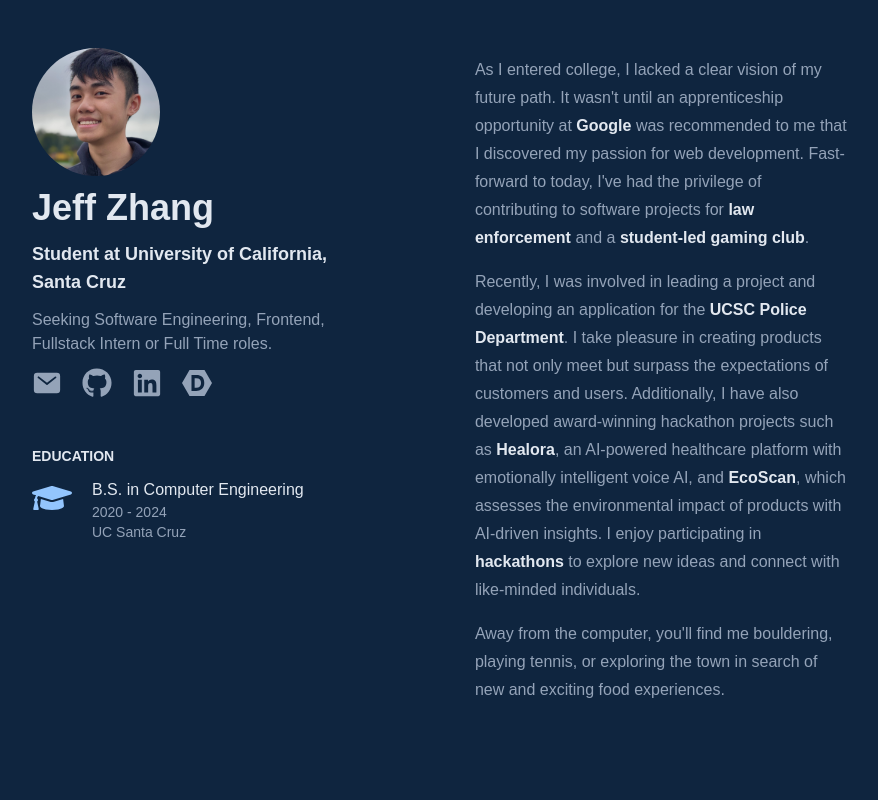
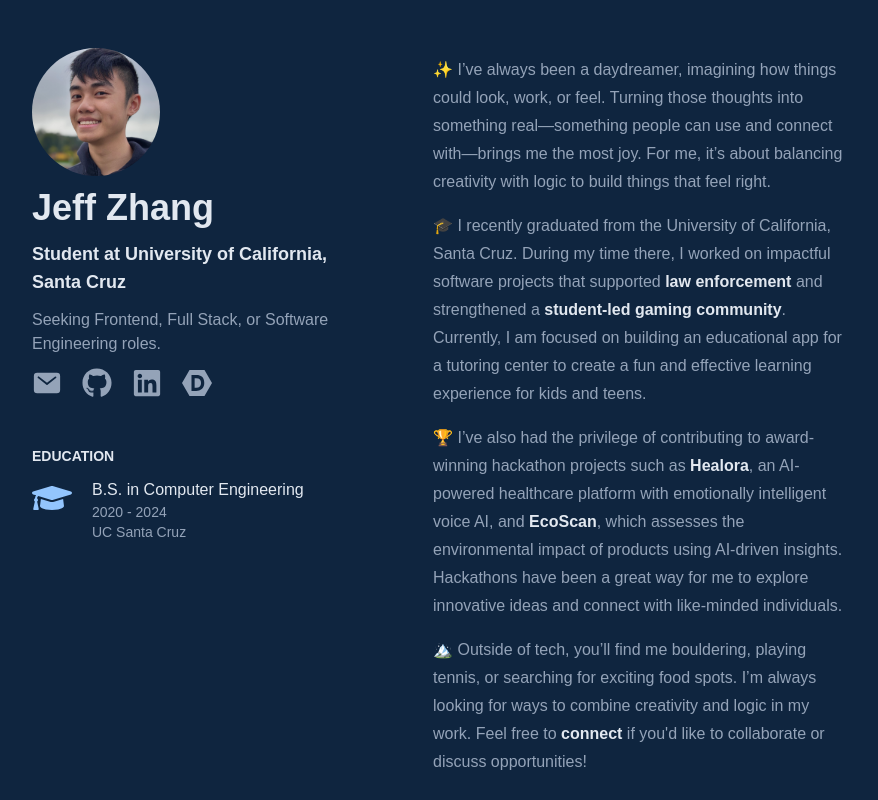
Before and after one commit to Jeffuz/Personal-Portfolio, a React (Create React App) app: page / in a window 1280 px wide. Shown: the whole page, without its empty margins (264-1142 px from the left). Built offline with nearby package versions, Linux system fonts and the light colour scheme.

Commit message:
update about me section and experiences

```diff
--- a/src/App.js
+++ b/src/App.js
@@ -1,6 +1,6 @@
 import './App.css';
 import React from 'react';
-import Navbar from './components/navbar';
+// import Navbar from './components/navbar';
 import { HashRouter, Routes, Route } from 'react-router-dom';
 import Home from './pages/home';
 
@@ -8,7 +8,7 @@
   return (
     <>
       <HashRouter>
-        <Navbar />
+        {/* <Navbar /> */}
         <Routes>
           <Route path="/" element={<Home />}/>
         </Routes>
--- a/src/components/about.jsx
+++ b/src/components/about.jsx
@@ -1,4 +1,4 @@
-import React from 'react'
+import React from 'react';
 
 const About = () => {
     return (
@@ -6,26 +6,20 @@
             <div id='about_header' className='header md:hidden border-l-2 pl-2'>About</div>
             <div id='about_content' className='text-slate-400 leading-7 text-md font-medium flex flex-col gap-4'>
                 <div>
-                    As I entered college, I lacked a clear vision of my future path. It wasn't until an apprenticeship opportunity at
-                    <span className='about_bold_importance'> <a href='https://about.google/' target='_blank'>Google</a> </span> was recommended to me
-                    that I discovered my passion for web development. Fast-forward to today, I've had the privilege of contributing to software projects for
-                    <span className='about_bold_importance'> <a href='https://police.ucsc.edu/' target='_blank'>law enforcement</a> </span> and a
-                    <span className='about_bold_importance'> <a href='https://www.sluggaming.club/' target='_blank'>student-led gaming club</a></span>.
+                    ✨ I’ve always been a daydreamer, imagining how things could look, work, or feel. Turning those thoughts into something real—something people can use and connect with—brings me the most joy. For me, it’s about balancing creativity with logic to build things that feel right.                </div>
+                <div>
+                    🎓 I recently graduated from the University of California, Santa Cruz. During my time there, I worked on impactful software projects that supported
+                    <span className='about_bold_importance'> <a href='https://police.ucsc.edu/' target='_blank'>law enforcement</a></span> and strengthened a
+                    <span className='about_bold_importance'> <a href='https://www.sluggaming.club/' target='_blank'>student-led gaming community</a></span>.
+                    Currently, I am focused on building an educational app for a tutoring center to create a fun and effective learning experience for kids and teens.
                 </div>
                 <div>
-                    Recently, I was involved in leading a project and developing an application for the
-                    <span className='about_bold_importance'> <a href='https://police.ucsc.edu/' target='_blank'>UCSC Police Department</a></span>.
-                    I take pleasure in creating products that not only meet but surpass the expectations of customers and users.
-                    Additionally, I have also developed award-winning hackathon projects such as
-                    <span className='about_bold_importance'> <a href='https://devpost.com/software/helora' target='_blank'>Healora</a></span>
-                    , an AI-powered healthcare platform with emotionally intelligent voice AI, and
-                    <span className='about_bold_importance'> <a href='https://github.com/Jeffuz/EcoScan' target='_blank'>EcoScan</a></span>
-                    , which assesses the environmental impact of products with AI-driven insights.
-                    I enjoy participating in
-                    <span className='about_bold_importance'> <a href='https://devpost.com/hackathons' target='_blank'>hackathons</a> </span> to explore new ideas and connect with like-minded individuals.
+                    🏆 I’ve also had the privilege of contributing to award-winning hackathon projects such as
+                    <span className='about_bold_importance'> <a href='https://devpost.com/software/helora' target='_blank'>Healora</a></span>, an AI-powered healthcare platform with emotionally intelligent voice AI, and
+                    <span className='about_bold_importance'> <a href='https://github.com/Jeffuz/EcoScan' target='_blank'>EcoScan</a></span>, which assesses the environmental impact of products using AI-driven insights. Hackathons have been a great way for me to explore innovative ideas and connect with like-minded individuals.
                 </div>
                 <div>
-                    Away from the computer, you'll find me bouldering, playing tennis, or exploring the town in search of new and exciting food experiences.
+                    🏔️ Outside of tech, you’ll find me bouldering, playing tennis, or searching for exciting food spots. I’m always looking for ways to combine creativity and logic in my work. Feel free to <span className='about_bold_importance'> <a href='https://www.linkedin.com/in/jeffzhang0049/' target='_blank'>connect</a></span> if you'd like to collaborate or discuss opportunities!
                 </div>
             </div>
         </div>
--- a/src/components/experience.jsx
+++ b/src/components/experience.jsx
@@ -12,22 +12,31 @@
     // "content": "",
     // "tools": [""]
     {
+      "startTime": "OCT 2024",
+      "endTime": "Present",
+      "jobRole": "Front End Software Engineer (Freelance)",
+      "companyName": "Sigmath Multiservices",
+      "link": "https://www.google.com/search?q=sigmath+multiservices&rlz=1C1VDKB_enUS998US998&oq=sigmath+m&gs_lcrp=EgZjaHJvbWUqDAgAECMYJxiABBiKBTIMCAAQIxgnGIAEGIoFMgYIARBFGDkyCAgCEAAYFhgeMgoIAxAAGIAEGKIEMgoIBBAAGIAEGKIEMgYIBRBFGDwyBggGEEUYPDIGCAcQRRg8qAIAsAIA&sourceid=chrome&ie=UTF-8&lqi=ChVzaWdtYXRoIG11bHRpc2VydmljZXNI4suTt7i4gIAIWh8QABABGAAYASIVc2lnbWF0aCBtdWx0aXNlcnZpY2VzkgEQdHV0b3Jpbmdfc2VydmljZZoBI0NoWkRTVWhOTUc5blMwVkpRMEZuU1VSUUxWbE1kbFIzRUFFqgE-EAEyHxABIhuNjJiEyXC4JKzDtzN4c6yxVIWxmDZ-7J_YD44yGRACIhVzaWdtYXRoIG11bHRpc2VydmljZXPgAQD6AQQIABBJ#rlimm=18123364287386135136",
+      "content": "Crafted a dynamic web application using Next.js and Tailwind CSS, integrating reusable components to make the development process more efficient and enable scalability. Designed a multipaged Figma template to streamline design-to-development handoff and enhance team collaboration. Continuously refined the application by incorporating feedback from 100+ students during weekly demos, leading to improved usability and user satisfaction.",
+      "tools": ["Next.js", "Tailwind CSS", "Supabase", "Figma"]
+    },
+    {
       "startTime": "JUL 2024",
       "endTime": "SEP 2024",
       "jobRole": "Software Engineering Fellow",
       "companyName": "Headstarter AI",
       "link": "https://headstarter.co/",
-      "content": "Built and deployed 5 AI projects in 5 weeks following agile methodologies with weekly sprints and incorporated CI/CD practices for iterative deployment. Developed a mobile and web application for a tutoring center incorporating lessons, quizzes, and progress tracking for elementary school students, along with admin views for monitoring student progress.",
+      "content": "Built and deployed 5 AI projects in 5 weeks using React.js, Next.js, Tailwind CSS, Firebase, and Vercel, following agile methodologies with weekly sprints and incorporated CI/CD practices for iterative deployment. Developed projects from design to deployment leading 4+ engineering fellows using MVC design patterns.",
       "tools": ["Next.js", "React.js", "React Native", "Tailwind CSS", "Material-UI", "Firebase", "OpenAI", "LangChain", "Pinecone", "Figma"]
     },
     {
       "startTime": "JAN 2024",
       "endTime": "JUN 2024",
-      "jobRole": "Software Engineer",
+      "jobRole": "Software Engineer Intern",
       "companyName": "UCSC Police Department",
       "link": "https://police.ucsc.edu/",
       "content": "Streamlined inventory management by developing an RFID system that provided comprehensive inventory views, automated history tracking, and a dynamic dashboard for location-based scanning and auditing. This system significantly enhanced operational efficiency and accuracy by automating key processes and enabling real-time insights. Additionally, ensured robust system reliability and consistent usability across the platform.",
-      "tools": ["React.js", "Material-UI", "Node.js", "Express.js", "PostgreSQL", "Docker", "OpenAPI", "Swagger API", "Vitest", "React Testing Library", "Mock Service Worker","Jest", "Supertest", "Figma"]
+      "tools": ["React.js", "Material-UI", "Node.js", "Express.js", "PostgreSQL", "Docker", "OpenAPI", "Swagger API", "Vitest", "React Testing Library", "Mock Service Worker", "Jest", "Supertest", "Figma"]
     },
     {
       "startTime": "SEP 2023",
@@ -41,7 +50,7 @@
     {
       "startTime": "JUN 2023",
       "endTime": "JUN 2024",
-      "jobRole": "Web Developer",
+      "jobRole": "Front End Software Engineer",
       "companyName": "Slug Gaming",
       "link": "https://www.sluggaming.club/",
       "content": "Developed a dynamic website for a school gaming club, optimizing processes and minimizing operational overhead. Achieved a remarkable 1000% increase in site visitors post-successful deployment. Prioritized user experience with an intuitive interface.",
@@ -87,7 +96,7 @@
       ))}
       <div className='font-semibold text-slate-200 hover:text-blue-300 duration-300'>
         <a href='resume.pdf' target='_blank' className='flex gap-3 items-center'>
-        {/* <a href='https://docs.google.com/document/d/1FKPtMoHCKeZ3yp7qb6fcvejohE0XpaNo/edit?usp=sharing&ouid=111757976668818703393&rtpof=true&sd=true' target='_blank' className='flex gap-3 items-center'> */}
+          {/* <a href='https://docs.google.com/document/d/1FKPtMoHCKeZ3yp7qb6fcvejohE0XpaNo/edit?usp=sharing&ouid=111757976668818703393&rtpof=true&sd=true' target='_blank' className='flex gap-3 items-center'> */}
           <div>View Full Résumé</div>
           <FaExternalLinkAlt size={16} />
         </a>
--- a/src/components/me.jsx
+++ b/src/components/me.jsx
@@ -16,7 +16,7 @@
         Student at University of California, Santa Cruz
       </div>
       {/*  Slogan */}
-      <div id='user_slogan' className='text-slate-400 text-md font-medium'>Seeking Software Engineering, Frontend, Fullstack Intern or Full Time roles.</div>
+      <div id='user_slogan' className='text-slate-400 text-md font-medium'>Seeking Frontend, Full Stack, or Software Engineering roles.</div>
       {/* Social Media Icons */}
       <div id='user_socials' className='flex gap-5'>
         <a href='mailto:jeffzhang0049@gmail.com'>
--- a/src/pages/home.js
+++ b/src/pages/home.js
@@ -57,7 +57,7 @@
             </style>
             <div ref={heroRef} className="hero z-1"> */}
                 <div className='flex-col md:flex-row flex md:h-screen md:px-20 lg:px-36'>
-                    <div className='app_module_format mt-24 md:mt-12 lg:pl-24 xl:pl-32'><Me /></div>
+                    <div className='app_module_format mt-12 md:mt-12 lg:pl-24 xl:pl-32'><Me /></div>
                     <div className='md:overflow-auto lg:pl-12 xl:w-[700px]'>
                         <div className='app_module_format md:mt-14'><About /></div>
                         <div className='app_module_format'><Experience /></div>
```
